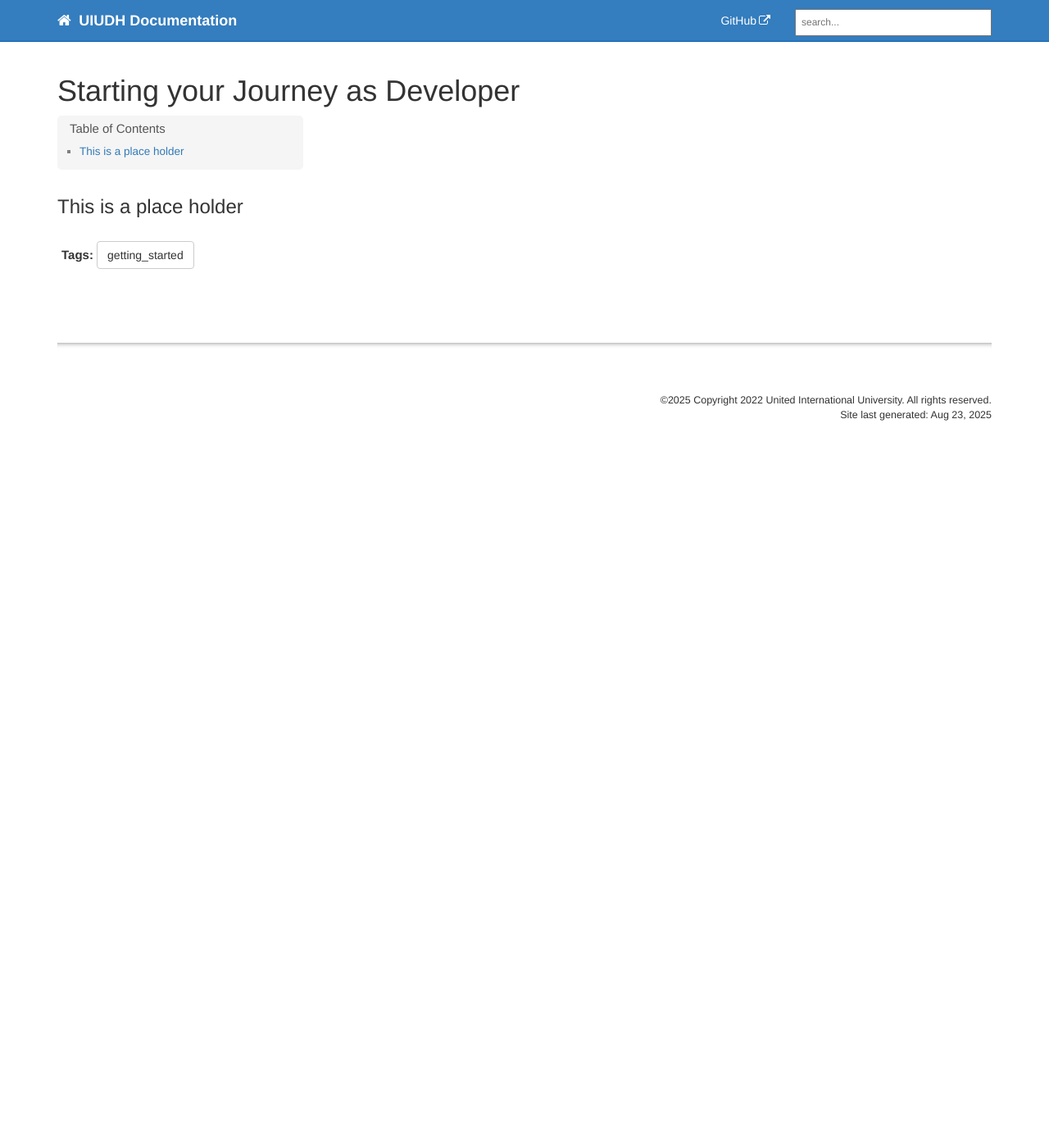
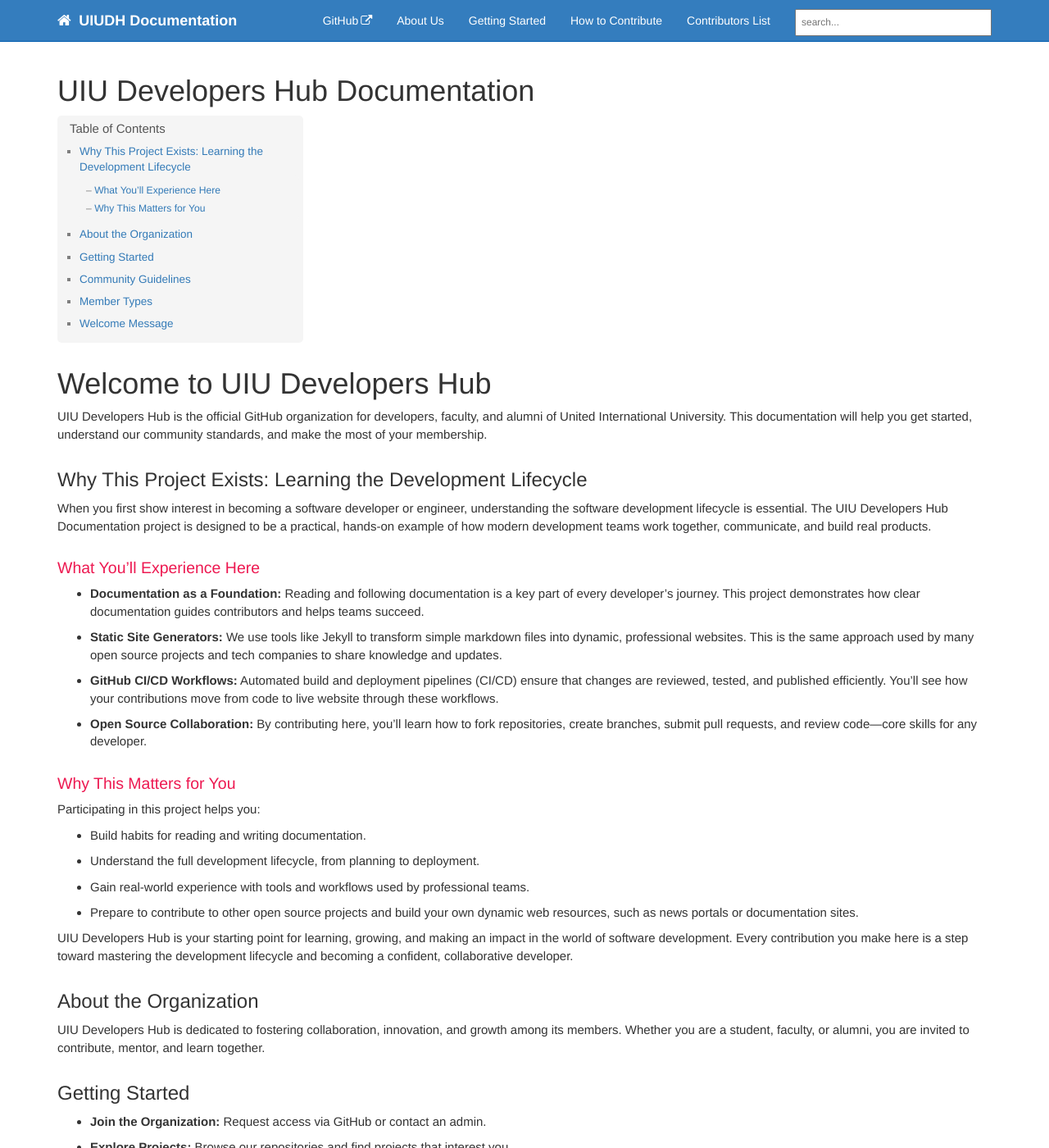
Before and after one commit to UIU-Developers-Hub/UIUDH.github.io, a Jekyll site: the page built from index.md, in a window 1280 px wide and 1400 px high. Shown: the whole window at 82% size. Built offline with Jekyll 4.4.1, drawn with Linux system fonts in a browser that asks for light colours; comment, search, counter and statistics services are not loaded; some of the changed text lies outside the part shown.

Commit message:
Placeholder Content for Furthur Editing

```diff
--- a/_data/topnav.yml
+++ b/_data/topnav.yml
@@ -5,6 +5,14 @@ topnav:
   items:
     - title: GitHub
       external_url: https://github.com/UIU-Developers-Hub
+    - title: About Us
+      url: /about.html
+    - title: Getting Started
+      url: /getting-started.html
+    - title: How to Contribute
+      url: /how-to-contribute.html
+    - title: Contributors List
+      url: /contributorsList.html
 
 #Topnav dropdowns
 topnav_dropdowns:
--- a/index.md
+++ b/index.md
@@ -1,9 +1,65 @@
 ---
-title: "Starting your Journey as Developer"
-keywords: Homepage
-tags: [getting_started]
+title: "UIU Developers Hub Documentation"
+keywords: Homepage, Getting Started
+tags: [getting_started, organization]
 permalink: index.html
 hide_sidebar: true
 ---
 
-## This is a place holder
+# Welcome to UIU Developers Hub
+
+UIU Developers Hub is the official GitHub organization for developers, faculty, and alumni of United International University. This documentation will help you get started, understand our community standards, and make the most of your membership.
+
+## Why This Project Exists: Learning the Development Lifecycle
+
+When you first show interest in becoming a software developer or engineer, understanding the software development lifecycle is essential. The UIU Developers Hub Documentation project is designed to be a practical, hands-on example of how modern development teams work together, communicate, and build real products.
+
+### What You’ll Experience Here
+
+- **Documentation as a Foundation:** Reading and following documentation is a key part of every developer’s journey. This project demonstrates how clear documentation guides contributors and helps teams succeed.
+- **Static Site Generators:** We use tools like Jekyll to transform simple markdown files into dynamic, professional websites. This is the same approach used by many open source projects and tech companies to share knowledge and updates.
+- **GitHub CI/CD Workflows:** Automated build and deployment pipelines (CI/CD) ensure that changes are reviewed, tested, and published efficiently. You’ll see how your contributions move from code to live website through these workflows.
+- **Open Source Collaboration:** By contributing here, you’ll learn how to fork repositories, create branches, submit pull requests, and review code—core skills for any developer.
+
+### Why This Matters for You
+
+Participating in this project helps you:
+
+- Build habits for reading and writing documentation.
+- Understand the full development lifecycle, from planning to deployment.
+- Gain real-world experience with tools and workflows used by professional teams.
+- Prepare to contribute to other open source projects and build your own dynamic web resources, such as news portals or documentation sites.
+
+UIU Developers Hub is your starting point for learning, growing, and making an impact in the world of software development. Every contribution you make here is a step toward mastering the development lifecycle and becoming a confident, collaborative developer.
+
+## About the Organization
+
+UIU Developers Hub is dedicated to fostering collaboration, innovation, and growth among its members. Whether you are a student, faculty, or alumni, you are invited to contribute, mentor, and learn together.
+
+## Getting Started
+
+- **Join the Organization:** Request access via GitHub or contact an admin.
+- **Explore Projects:** Browse our repositories and find projects that interest you.
+- **Read the Guidelines:** Familiarize yourself with our community standards below.
+
+## Community Guidelines
+
+- **Be Active and Collaborative:** Participate in projects and discussions.
+- **Project Transfer Policy:** Transfer ownership of added projects within one week.
+- **Discussion Etiquette:** Keep conversations respectful and constructive.
+- **Contributing:** Contact main contributors and review project guidelines before contributing.
+- **Blogging:** Contribute to our Blog repository after reviewing submission guidelines.
+
+## Member Types
+
+- **Normal Members:** All general guidelines and contribution rules apply.
+- **Faculty Members:** Contribution rules are optional; mentoring is encouraged.
+- **Alumni Members:** Contribution rules are optional; mentoring is encouraged.
+
+## Welcome Message
+
+> Welcome to UIU Developers Hub! Whether you're a seasoned developer or just starting out, there's a place for you here. We believe in the power of collaboration and innovation. Together, we can tackle challenges, explore new ideas, and create solutions that make a difference. Stay active, engage with your fellow members, and embrace opportunities to learn and share your knowledge.
+>
+> Thank you for being a part of UIU Developers Hub. We look forward to building great things together!
+>
+> — [Fatin Shadab](https://github.com/FatinShadab) / UIU Developers Hub Team
```
Also changed, not shown: contributorsList.md (added, +20 -0 lines), pages/about.md (added, +14 -0 lines), pages/getting-started.md (added, +26 -0 lines), pages/how-to-contribute.md (added, +21 -0 lines).
